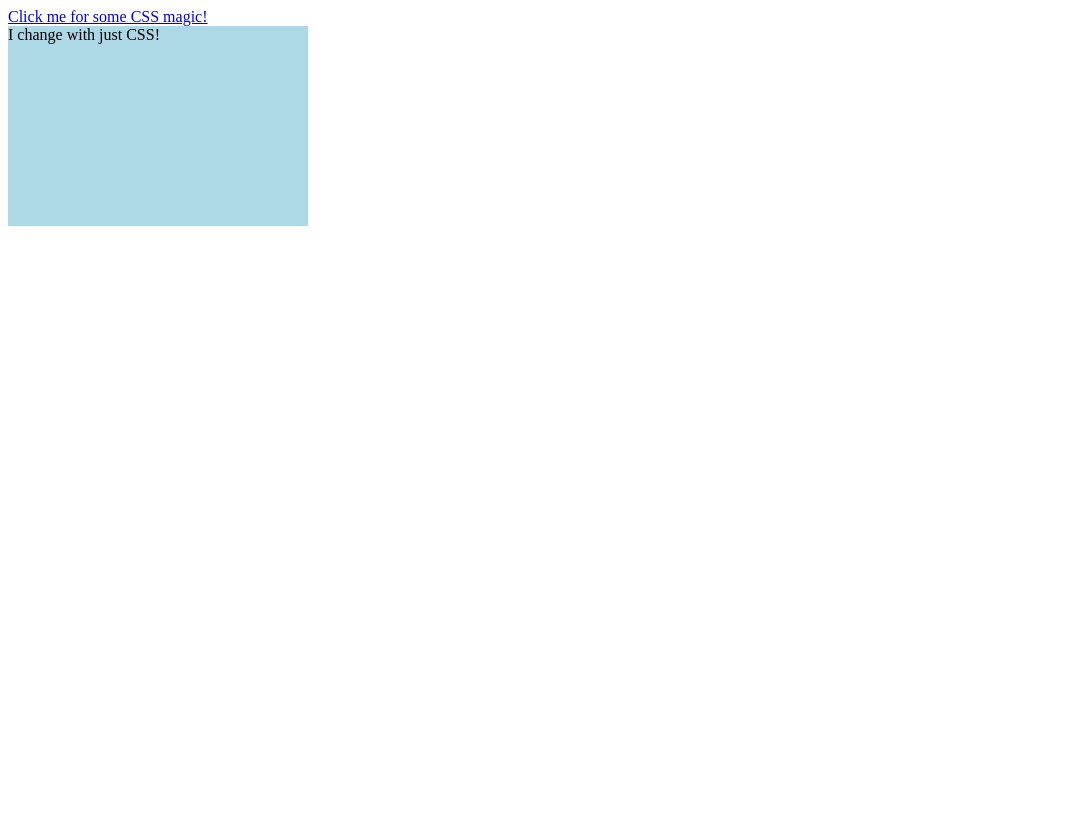
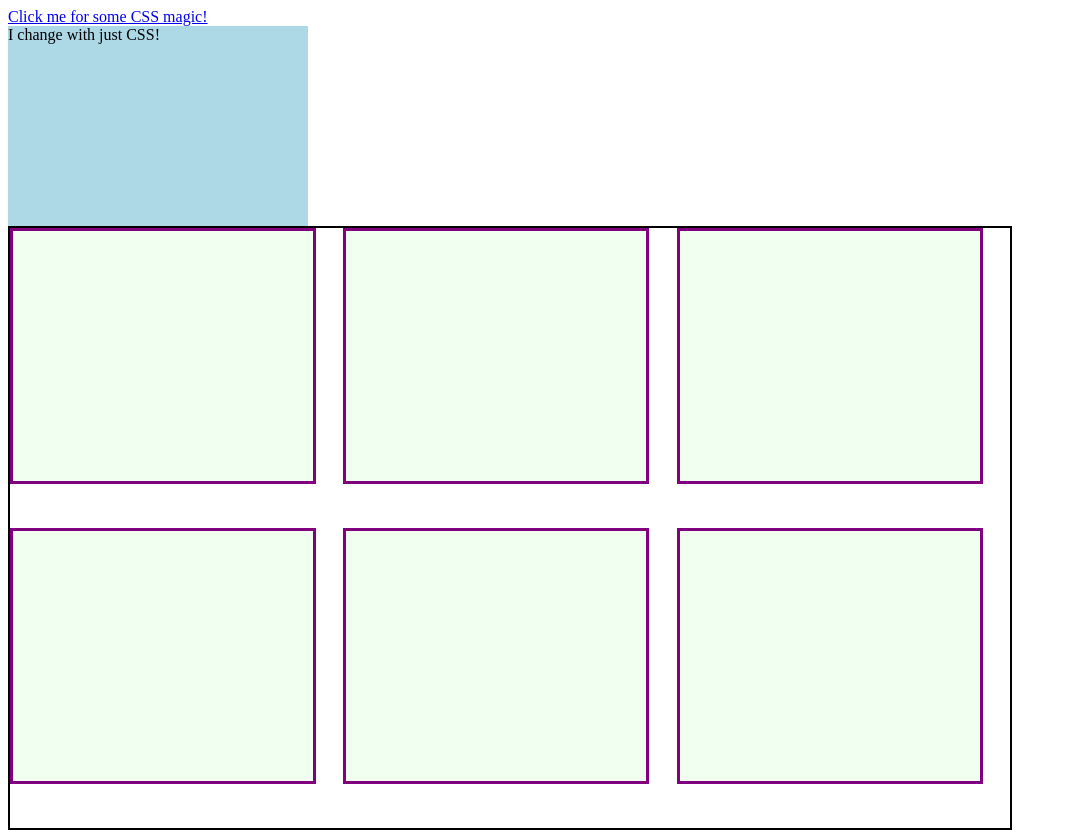
Before and after one commit to shiftnextdev/webwikiazdcrr, a plain HTML site: page test.html in a window 1280 px wide. Shown: the whole page, without its empty margins (0-1067 px from the left). Before the commit the page ends 800 px from the top, so only its background shows below. Drawn offline with Linux system fonts and the light colour scheme.

Commit message:
updated html stucture container div

```diff
--- a/pages/blockers/css/styles.css
+++ b/pages/blockers/css/styles.css
@@ -11,19 +11,20 @@
   margin: 0;
   padding: 0;
 }
+body{
+ width: auto;
+ height: auto;
+}
+.main-container{
+  min-height: 100vh;
+  display: grid;
+  grid-template-columns: 275px auto 1fr;
+  grid-template-areas:
+    "sidebar scrollbar main";
+}
 html,
 body {
   scroll-behavior: smooth;
-}
-body {
-  min-height: 100vh;
-  display: grid;
-  grid-template-columns: 275px 1fr;
-  grid-template-rows: auto 1fr auto;
-  grid-template-areas:
-    "navbar navbar navbar"
-    "sidebar scrollbar main"
-    "sidebar scrollbar footer";
 }
 /* nav {
   top: 0;
@@ -35,6 +36,7 @@ body {
   z-index: 4;
 } */
 aside {
+  grid-area: sidebar;
   /* top: 50.4px; */
   top: 0px;
   position: sticky;
@@ -43,7 +45,6 @@ aside {
   align-self: start;
   font-family: Consolas, "Andale Mono", "Lucida Console",
     "Licida Sans Typewriter", "Monaco", "Courier New", monospace;
-  grid-area: sidebar;
   background-color: var(--secondary-color);
 }
 #sidebar ul {
--- /dev/null
+++ b/test.css
@@ -0,0 +1,23 @@
+#myDiv {
+    width: 300px;
+    height: 200px;
+    background-color: lightblue;
+    transition: background-color 0.5s;
+}
+#section:target #myDiv {
+    background-color: lightgreen;
+}
+.container{
+    width: 1000px;
+    height: 600px;
+    border: 2px solid black;
+    display: grid;
+    grid-template-columns: repeat(3,1fr);
+
+}
+.box{
+    width: 300px;
+    height: 250px;
+    border: 3px solid purple;
+    background-color: honeydew;
+}
--- a/test.html
+++ b/test.html
@@ -2,22 +2,20 @@
 <html>
   <head>
     <title>CSS Magic</title>
-    <style>
-      #myDiv {
-        width: 300px;
-        height: 200px;
-        background-color: lightblue;
-        transition: background-color 0.5s;
-      }
-      #section:target #myDiv {
-        background-color: lightgreen;
-      }
-    </style>
+    <link rel="stylesheet" href="/test.css" />
   </head>
   <body>
     <a href="#section">Click me for some CSS magic!</a>
     <div id="section">
       <div id="myDiv">I change with just CSS!</div>
     </div>
+    <div class="container">
+      <div class="box"></div>
+      <div class="box"></div>
+      <div class="box"></div>
+      <div class="box"></div>
+      <div class="box"></div>
+      <div class="box"></div>
+    </div>
   </body>
 </html>
```
Also changed, not shown: index.html (+1 -0 lines), pages/blockers/blockers.html (+22 -20 lines), pages/blockers/blockers.txt.
